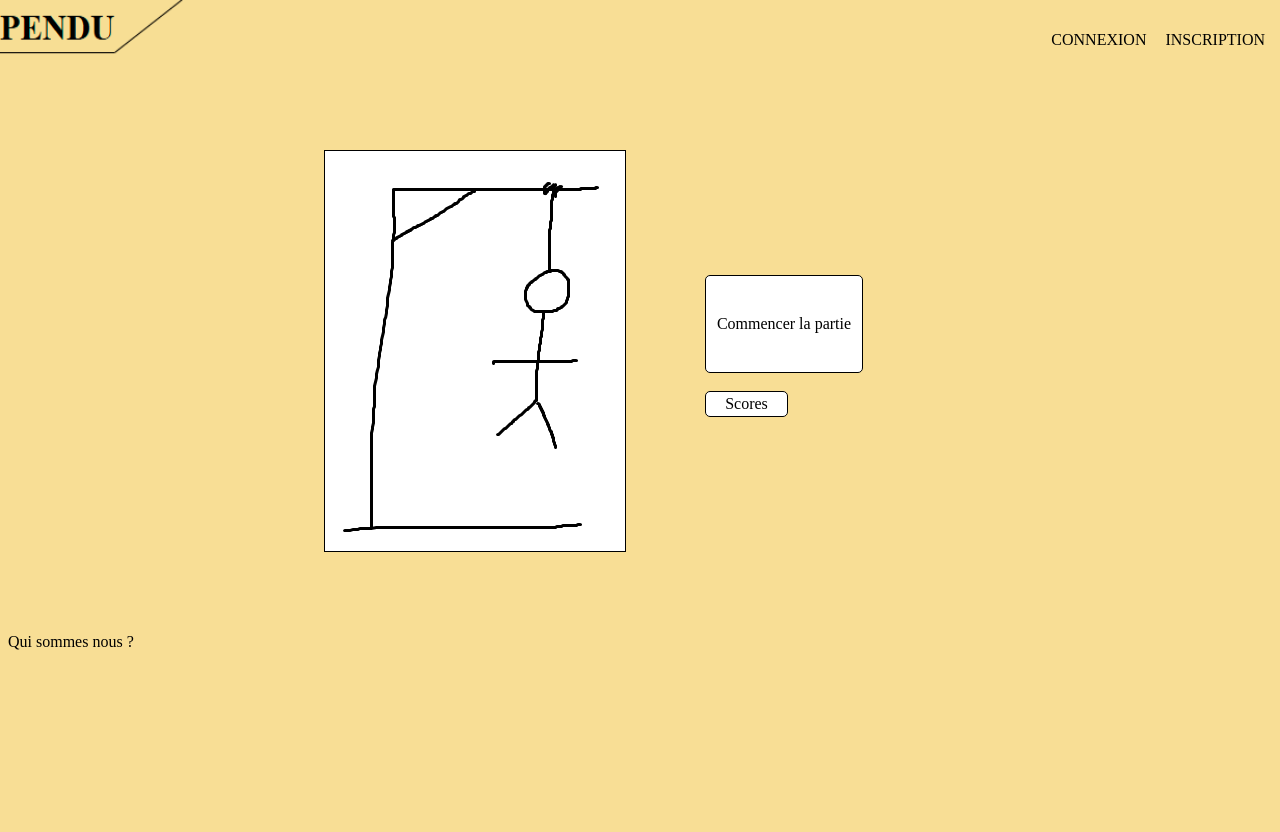
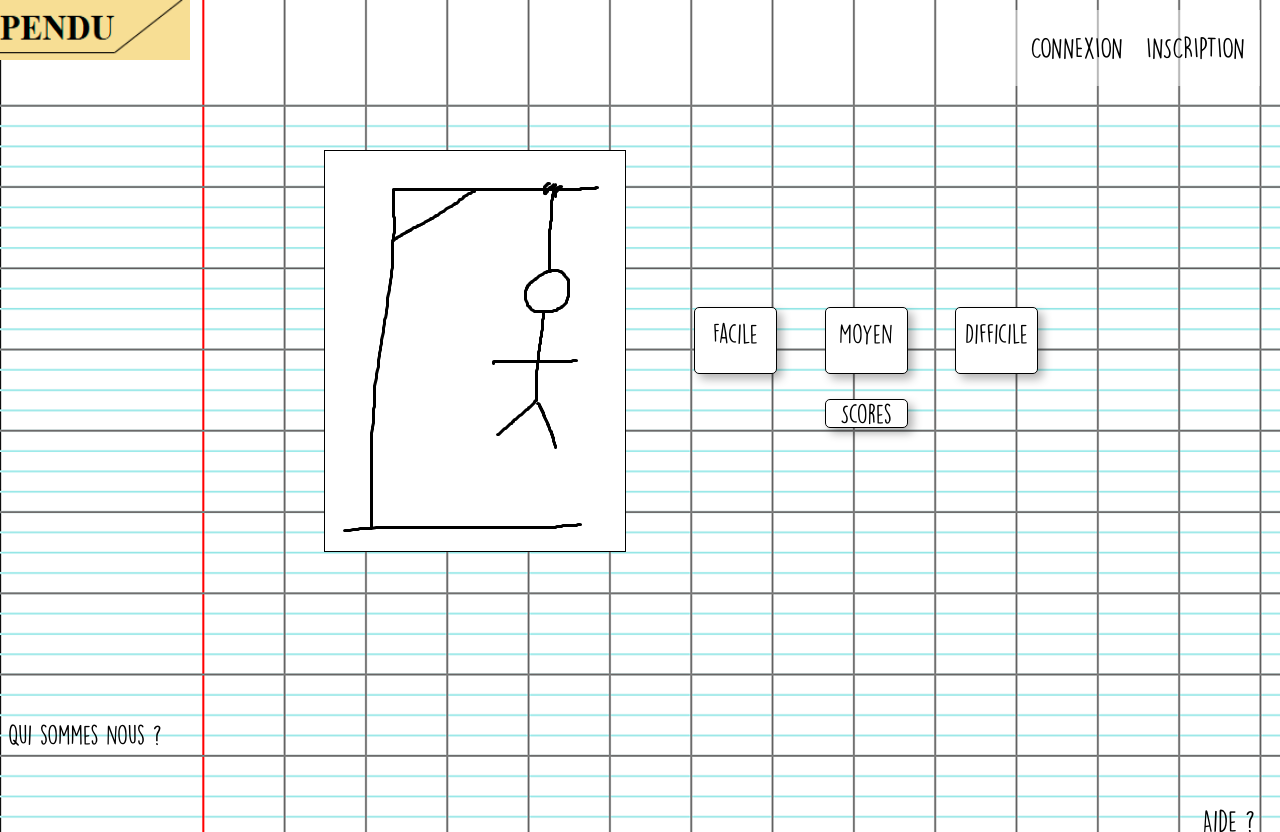
Before and after one commit to 422404/Pendu-JS, a plain HTML site: page Pendu/index.html in a window 1280 px wide. Before the commit the page ends 800 px from the top, so only its background shows below. Drawn offline with Linux system fonts and the light colour scheme.

Commit message:
mise a jour du style

```diff
--- a/Pendu/index.html
+++ b/Pendu/index.html
@@ -9,7 +9,7 @@
 	<body>
 
 		<header>
-			<img src="images/logo.png" alt="photo de logo" id="img_logo"/>
+			<a href='index.html'><img src="images/logo.png" alt="photo de logo" id="img_logo"/></a>
 		</header>
 		<nav>
 			<ul>
@@ -22,7 +22,7 @@
 			<aside>
 				<img src="images/10.png" alt="photo de pendu" id="img_pendu"/>
 				<div id="controlesJeux">
-					<pre id="mot"></pre>
+					<p id="mot"></p>
 					<p id="score"></p>
 					<p id="erreurs"></p>
 					<input tabindex="1" type="text" id="lettre" onkeypress="entrer(event)" />
@@ -31,17 +31,23 @@
 			</aside>
 
 			<article id="controlesAutres">
-				<div tabindex="1" onclick="init()"  id="btn_Commencer" class="boutons">Commencer la partie</div>
+				<div tabindex="1" onclick="init()" class="niveau boutons">Facile</div>
+				<div tabindex="2" onclick="init()" class="niveau boutons">Moyen</div>
+				<div tabindex="3" onclick="init()" class="niveau boutons">Difficile</div>
 					</br>
-				<div tabindex="2" id="btn_Scores" class="boutons">Scores</div>
+				<div tabindex="4" id="btn_Scores" class="boutons">Scores</div>
             </article>
+
+			<ul id="aide">
+				<li>Aide</li>
+				<li>?</li>
+			</ul>
 		</section>
 
 		<footer>
+			<!-- Qué !? -->
+			</br>
 			<p>Qui sommes nous ?</p>
 		</footer>
-
-		<script src="scripts/main.js"></script>
-		<script src="scripts/pendu.js"></script>
 	</body>
 </html>
--- a/Pendu/scripts/script.js
+++ b/Pendu/scripts/script.js
@@ -1,7 +1,7 @@
 function init() {
   // initialisations une fois qu'une partie est lancée
   // TODO tirage au sort de mots
-  tableauMot = motEnTableau("helloworld", 0, 2, 4, 5, 8);
+  tableauMot = mot2tab("helloworld", 0, 2, 4, 5, 8);
   erreurs = 0;
   score = 0;
   gagne = false;
@@ -12,7 +12,7 @@ function init() {
   document.getElementById('controlesJeux').style.visibility = 'visible';
   document.getElementById('controlesAutres').style.visibility = 'hidden';
   document.getElementById("confirmation").innerHTML = "CONFIRMER";
-  document.getElementById('lettre').focus();
+  document.getElementById('l').focus();
   document.getElementById("lettre").value = "";
 }
 
@@ -31,9 +31,9 @@ tableau : {
     motNoncomplet : {'_', 'o', '_'}
 }
 */
-function motEnTableau(mot, ...indicesLettresCachees) {
+function mot2tab(mot, ...indicesLettresCachees) {
   var tabMot = mot.split("");
-  var tab_o_ = cacherMot(mot, indicesLettresCachees);
+  var tab_o_ = mot2_o_(mot, indicesLettresCachees);
   var tabFinal = [tabMot, tab_o_];
 
   return tabFinal;
@@ -44,7 +44,7 @@ function motEnTableau(mot, ...indicesLettresCachees) {
 Renvoie le mot passé en paramètre avec des '_' aux indices spécifiés
 dans le tableau indices en paramètres
 */
-function cacherMot(mot, indices) {
+function mot2_o_(mot, indices) {
   var tabMot = mot.split("");
   for (var indice = 0; indice < indices.length; indice++) {
       if (indices[indice] < tabMot.length) {
--- a/Pendu/styles/style.css
+++ b/Pendu/styles/style.css
@@ -1,5 +1,12 @@
+@font-face {
+	font-family: "LemonYellowSun";
+	src: url('DK Lemon Yellow Sun.otf');
+}
+
 body {
-	background-color : #f8de95;
+	background-image : url('../images/background.png');
+	font-family: "LemonYellowSun", Helvetica, Arial, sans-serif;
+    font-size: 25px;
 }
 
 header {
@@ -24,8 +31,12 @@ header a{
 
 nav {
 	position: absolute;
-	top: 15px;
-	right: 0;
+	top: 10px;
+	right: 20px;
+	background-color: rgba(255, 255, 255, 0.5);
+	border-radius: 0px 0px 0px 5px;
+	margin-top: 0px;
+	font-size: 27px;
 }
 
 nav li{
@@ -50,15 +61,39 @@ article {
 	text-align: center;
 }
 
+footer {
+	text-align: center;
+    position: absolute;
+    bottom : 30px;
+}
+
 .boutons {
+	box-shadow: 5px 5px 10px rgba(0, 0, 0, 0.3);
 	border: 1px solid black;
 	border-radius: 5px;
-	display: table-cell;
+	display: inline-block;
 	vertical-align: middle;
 	cursor: pointer;
 	background-color: white;
 	padding: 3px;
 	margin: 5px;
+}
+
+.boutons:hover {
+	box-shadow: 5px 5px 10px rgba(0, 0, 0, 0.5);
+}
+
+.boutons:active {
+	background-color: #DDDDDD;
+}
+
+.niveau {
+	height: 50px;
+	width: 75px;
+	margin: 20px;
+	padding-top: 15px;
+	padding-bottom: 0px;
+
 }
 
 #confirmation {
@@ -70,22 +105,48 @@ article {
 	width: 75px;
 }
 
-#btn_Commencer {
-	height: 90px;
-	width: 150px;
-}
-
 #controlesJeux {
 	visibility: hidden;
 	position :relative;
 	left : 375px;
-	top: -270px;
+	top: -280px;
+	padding: 15px;
+	background-color: rgba(255, 255, 255, 0.2);
+	border-radius: 5px;
+	border-color: black;
+}
+
+#aide {
+	list-style:none;
+	margin-right: 15px;
+	position: absolute;
+	right: 10px;
+	border-radius:5px;
+	font-size: 27px;
+	padding-left: 15px;
+
+}
+
+#aide li {
+	display: inline-block;
+}
+
+#lettre {
+	border: 1px solid black;
+	border-radius: 5px;
+	height: 25px;
+	font-size: 15px;
+
+
+}
+#mot {
+	margin-top: 0px;
 }
 
 #controlesAutres {
 	position :relative;
-	left : 75px;
-	top: -200px;
+	left : 350px;
+	top: -350px;
 }
 
 #img_logo {
```
Also changed, not shown: Pendu/images/background.png (added), Pendu/styles/DK Lemon Yellow Sun.otf (added), 1 other file.
